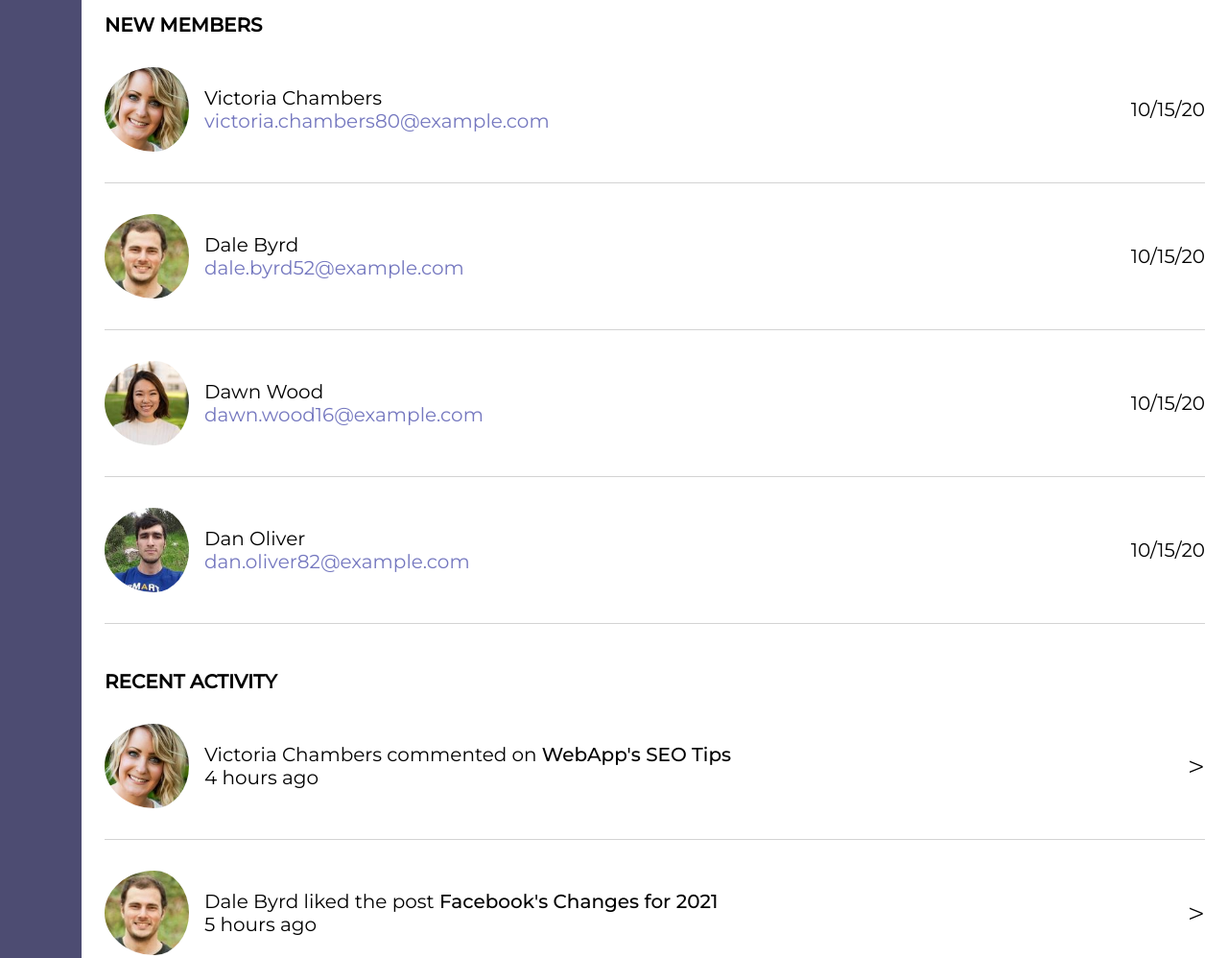
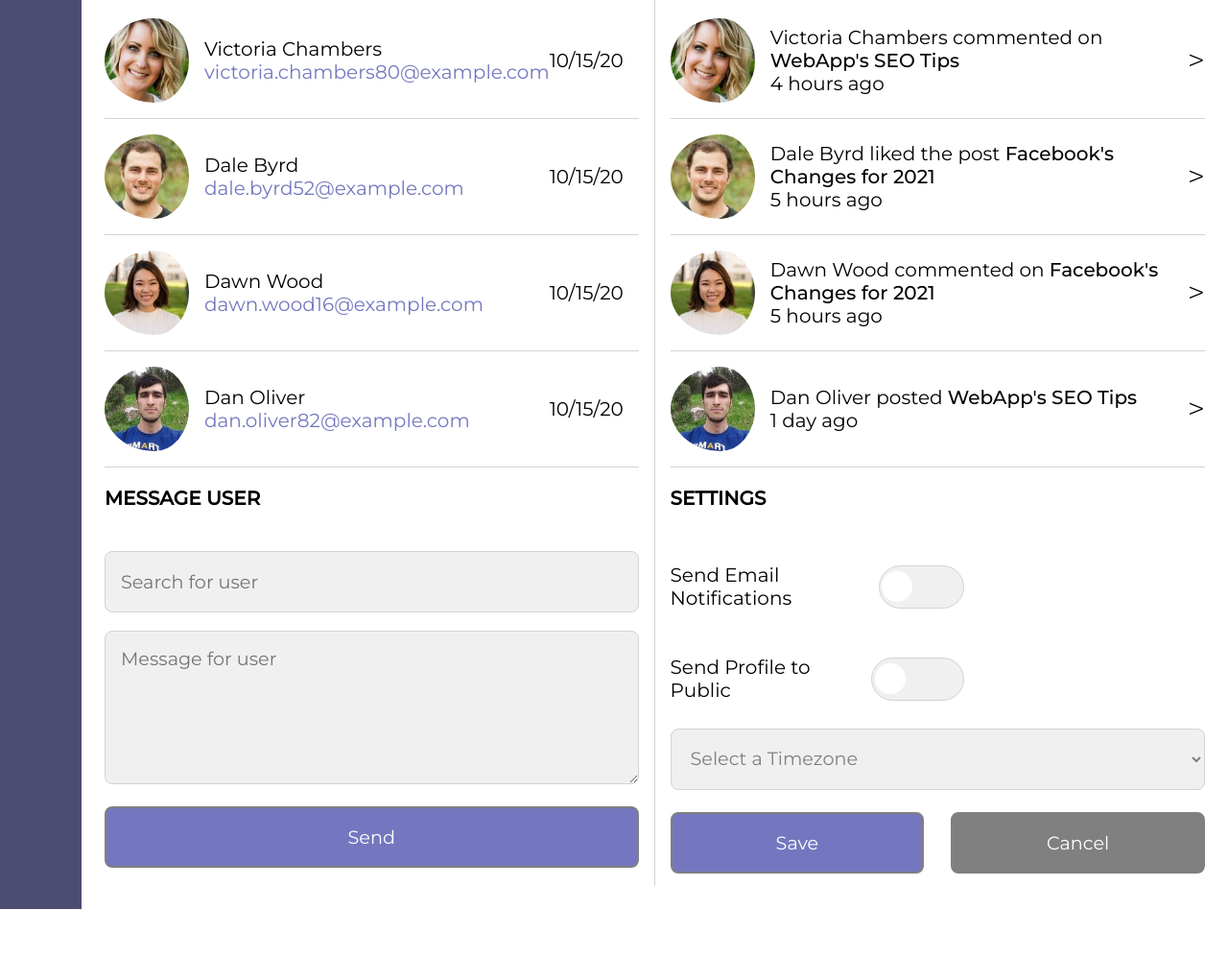
Before and after one commit to anish-chopra/webapp-dashboard, a plain HTML site: page index.html in a window 1280 px wide. Shown: the part 1571-2569 px from the top of the page at 96% size. After the commit the page ends 2518 px from the top, so only its background shows below. Drawn offline with nearby package versions, Linux system fonts and the light colour scheme.

Commit message:
add responsiveness for 1024px

```diff
--- a/index.html
+++ b/index.html
@@ -141,7 +141,7 @@
         </div>
       </div>
     </div>
-
+ <div class="members-grid">
       <section class="members">
         <h3 class="section-title" id="new-members">NEW MEMBERS</h3>
         <div class="members-container">
@@ -154,7 +154,7 @@
           </div>
         </div>
         <div class="date-div">
-          <p>10/15/20</p>
+          <p class="date">10/15/20</p>
         </div>
         </div>
 
@@ -167,7 +167,7 @@
           <a class="email" href="#">dale.byrd52@example.com</a> </div>
         </div>
           <div class="date-div">
-          <p>10/15/20</p>
+          <p class="date">10/15/20</p>
         </div>
       </div>
 
@@ -180,7 +180,7 @@
         <a class="email" href="#">dawn.wood16@example.com</a> </div>
       </div>
         <div class="date-div">
-        <p>10/15/20</p>
+        <p class="date">10/15/20</p>
       </div>
       </div>
 
@@ -193,7 +193,7 @@
         <a class="email" href="#">dan.oliver82@example.com</a> </div>
       </div>
         <div class="date-div">
-        <p>10/15/20</p>
+        <p class="date">10/15/20</p>
       </div>
       </div>
       </section>
@@ -255,7 +255,8 @@
 
 
       </section>
-
+    </div>
+<div class="message-settings-container">
       <section class="message">
         <h3 class="section-title">MESSAGE USER</h3>
         <p id="error"></p><br>
@@ -269,20 +270,15 @@
       </section>
 
       <section class="settings">
-        <h3 id="settings">SETTINGS</h3>
-        <br>
-        <br>
+        <h3 id="settings" class="section-title">SETTINGS</h3>
         <div class="toggle-container">
           <p>Send Email Notifications</p>
           <input type="checkbox" id="toggle">
         </div>
-        <br><br>
         <div class="toggle-container">
           <p>Send Profile to Public</p>
           <input type="checkbox" id="toggle">
         </div>
-        <br>
-        <br>
     <select class="form-field" id="timezone">
     <option disabled selected>Select a Timezone</option> <option>Eastern</option>
     <!-- more options -->
@@ -294,7 +290,7 @@
     <button class="button-disabled" id="cancel">Cancel</button> </div>
     </section>
   </div>
-
+</div>
     </main>
     <script src="https://cdnjs.cloudflare.com/ajax/libs/Chart.js/4.2.1/chart.umd.js" integrity="sha512-vCUbejtS+HcWYtDHRF2T5B0BKwVG/CLeuew5uT2AiX4SJ2Wff52+kfgONvtdATqkqQMC9Ye5K+Td0OTaz+P7cw==" crossorigin="anonymous" referrerpolicy="no-referrer"></script>
 
--- a/styles.css
+++ b/styles.css
@@ -413,4 +413,93 @@ nav {
     .social-icon, .social-text {
         margin-left: 1rem;
     }
+    @media (min-width: 1024px) {
+        .daily-mobile {
+            margin-top: 2rem;
+        }
+        .daily {
+            border-right: 1px solid lightgray;
+            border-top: 1px solid lightgray;
+            border-bottom: 1px solid lightgray;
+            padding-right: 1rem;
+        }
+        .graph-title {
+            margin-top: 1rem;
+            margin-bottom: 2rem;
+        }
+        .mobile-users {
+            border-top: 1px solid lightgray;
+            border-bottom: 1px solid lightgray;
+            padding-bottom: 2rem;
+            padding-left: 1rem;
+        }
+        .section-title {
+            margin-top: 1.3rem;
+        }
+    .members {
+        grid-area: members;
+        /* width: 50%; */
+        border-top: 1px solid lightgray;
+        border-right: 1px solid lightgray;
+        margin-left: 0;
+        padding-right: 1rem;
+    }
+    .recent-activity {
+        grid-area: recentActivity;
+        border-top: 1px solid lightgray;
+        padding-left: 1rem;
+
+        /* width: 50%; */
+    }
+    .members-grid {
+        display: grid;
+        margin-top: 2rem;
+        /* justify-content: space-between; */
+        grid-template-columns: 1fr 1fr;
+        grid-template-areas:
+        "members recentActivity"
+        ;
+    }
+    .date {
+        padding-right: 1rem;
+    }
+    .members-container {
+        padding: 0;
+        margin: 0;
+        padding-bottom: 1rem;
+        padding-top: 1rem;
+    }
+    .members-container-recent {
+        padding: 0;
+        margin: 0;
+        padding-bottom: 1rem;
+        padding-top: 1rem;
+    }
+    .message {
+        grid-area: message;
+        padding-right: 1rem;
+        border-right: 1px solid lightgray;
+    }
+    .settings {
+        grid-area: settings;
+        padding-left: 1rem;
+    }
+    .message-settings-container {
+        display: grid;
+        grid-template-columns: 1fr 1fr;
+        grid-template-areas:
+        "message settings "
+        ;
+    }
+    .toggle-container {
+        padding-top: 2rem;
+        padding-bottom: 1rem;
+    }
+    #timezone {
+        margin-top: .7rem;
+    }
+    .settings-button {
+        margin-top: .28rem;
+    }
 }
+}
```
